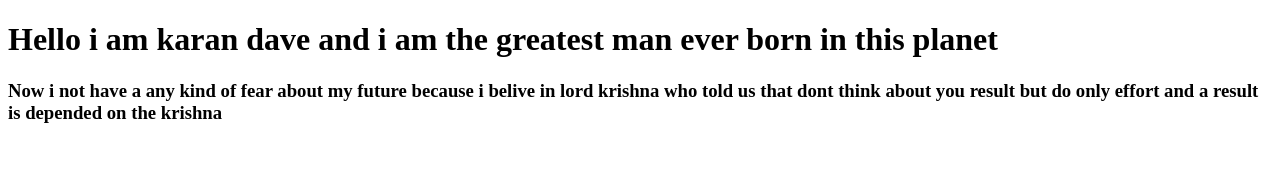
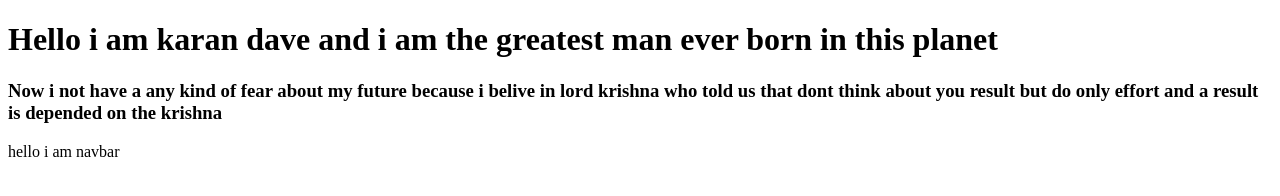
Before and after one commit to developrbhargv/githubtest, a plain HTML site: page index.html in a window 1280 px wide. Drawn offline with Linux system fonts and the light colour scheme.

Commit message:
i add a navbar in for the index.html

```diff
--- a/index.html
+++ b/index.html
@@ -10,5 +10,11 @@
     <h1>Hello i am karan dave and i am the greatest man ever born in this planet</h1>
 
     <h3>Now i not have a any kind of fear about my future because i belive in lord  krishna who told us that dont think about you result but do only effort and a result is depended on the krishna</h3>
+
+
+
+    <nav>
+        hello i am navbar
+    </nav>
 </body>
 </html>
```
